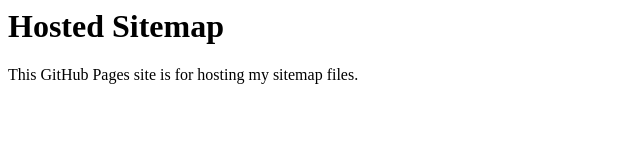
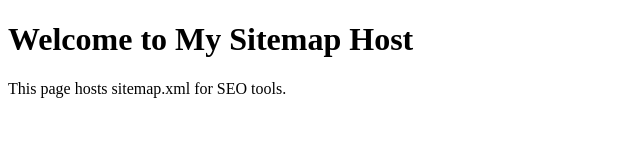
Before and after one commit to Sowmiabin/sitemap-host, a plain HTML site: page index.html in a window 1280 px wide. Shown: the whole page, without its empty margins (0-640 px from the left). Drawn offline with Linux system fonts and the light colour scheme.

Commit message:
Update index.html

```diff
--- a/index.html
+++ b/index.html
@@ -1,2 +1,10 @@
-<h1>Hosted Sitemap</h1>
-<p>This GitHub Pages site is for hosting my sitemap files.</p>
+<!DOCTYPE html>
+<html>
+<head>
+    <title>My Sitemap Host</title>
+</head>
+<body>
+    <h1>Welcome to My Sitemap Host</h1>
+    <p>This page hosts sitemap.xml for SEO tools.</p>
+</body>
+</html>
```
